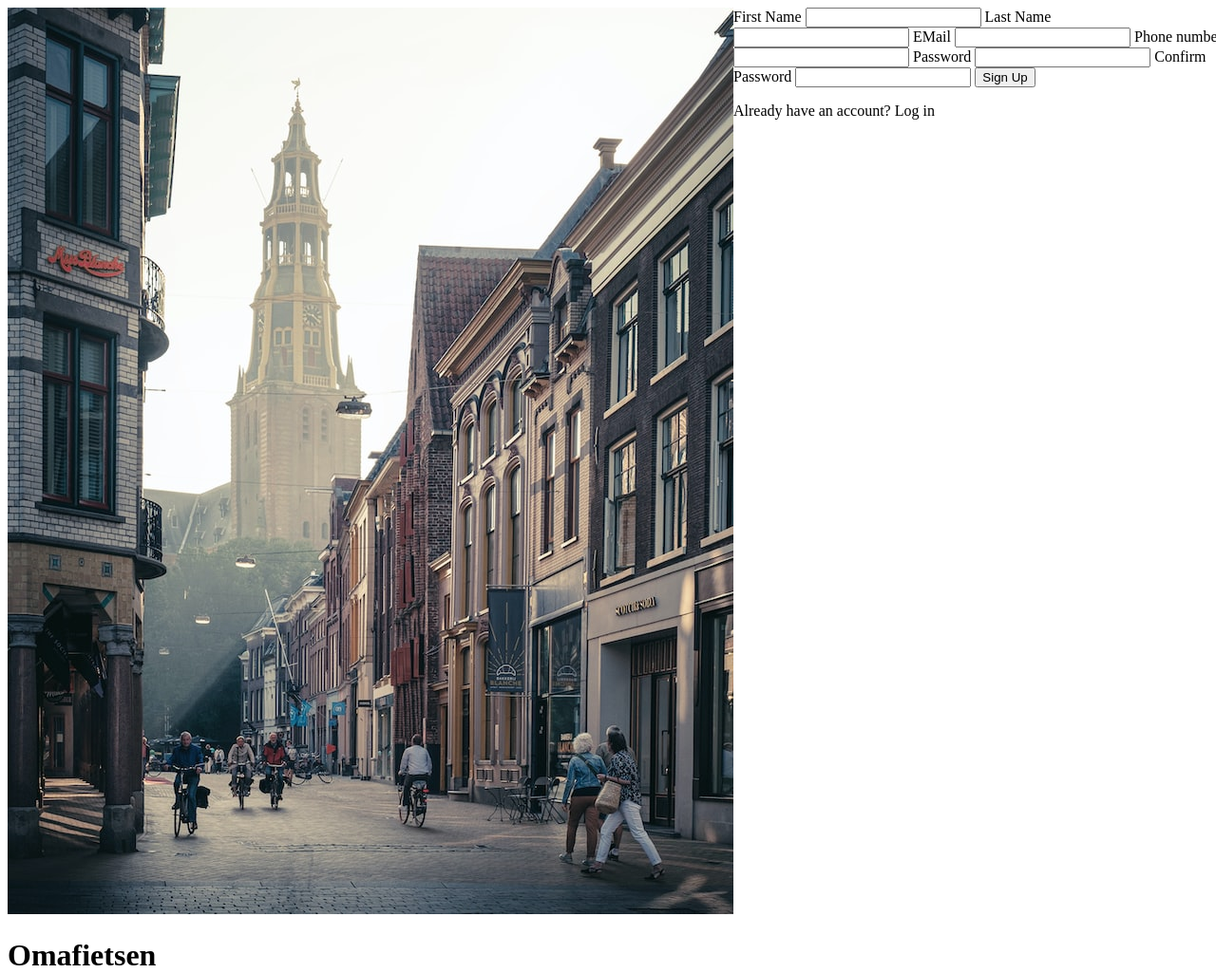
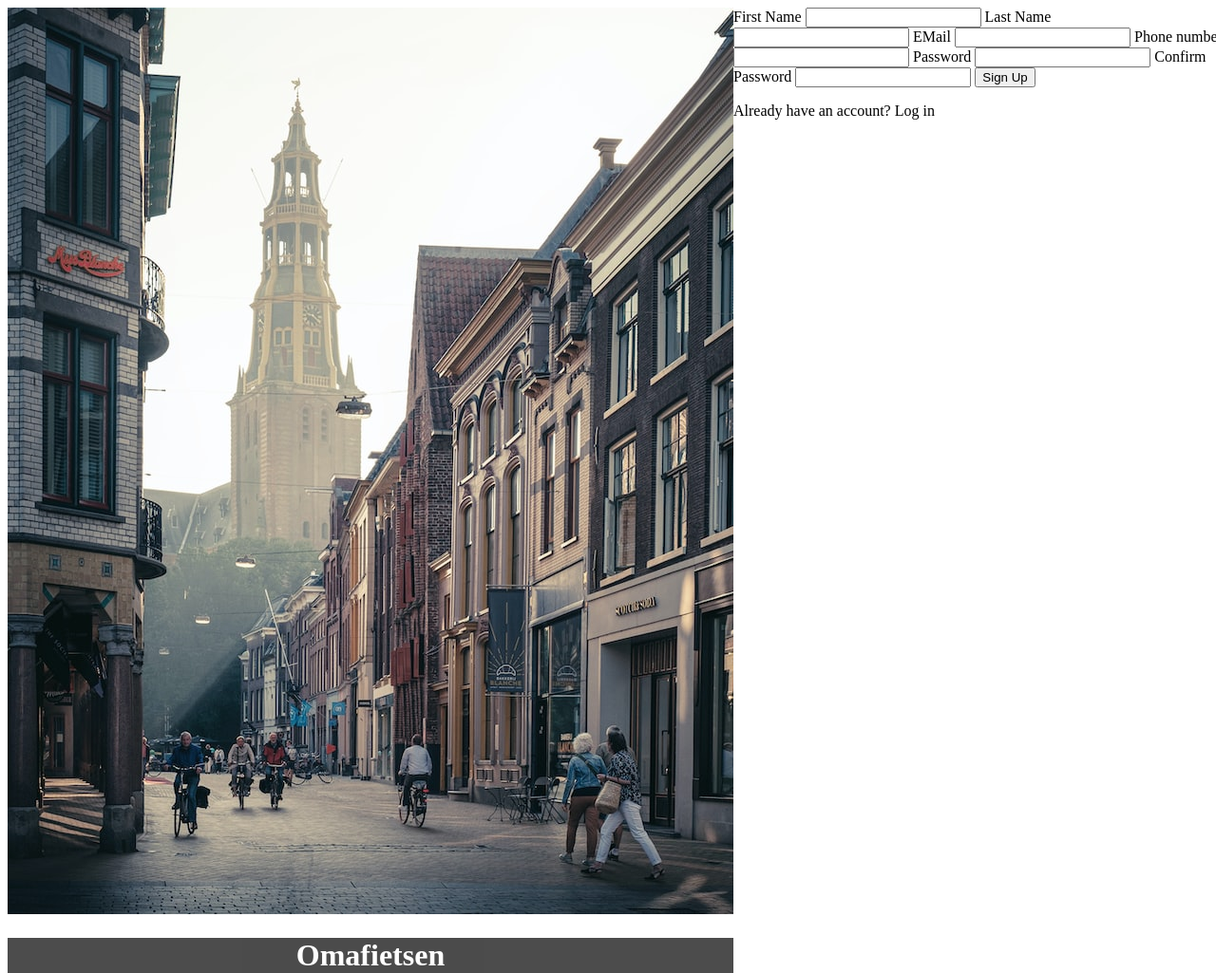
Before and after one commit to Joe-Weingart/Sign_Up_Form, a plain HTML site: page index.html in a window 1280 px wide. Shown: the whole page at 95% size. Drawn offline with Linux system fonts and the light colour scheme.

Commit message:
Add basic CSS to header

```diff
--- a/styles.css
+++ b/styles.css
@@ -3,3 +3,15 @@
     width: 100vw;
     height: 100vh;
 }
+
+h1 {
+    background-color: black;
+    opacity: 0.7;
+    color: white;
+    text-align: center;
+
+}
+
+.logo {
+    width: auto;
+}
```
